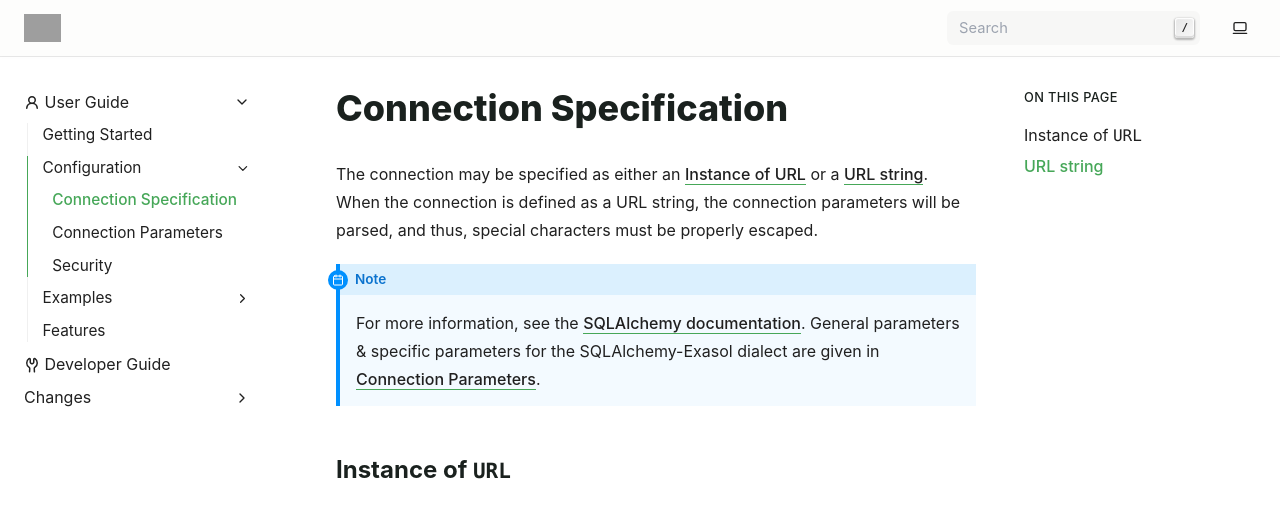
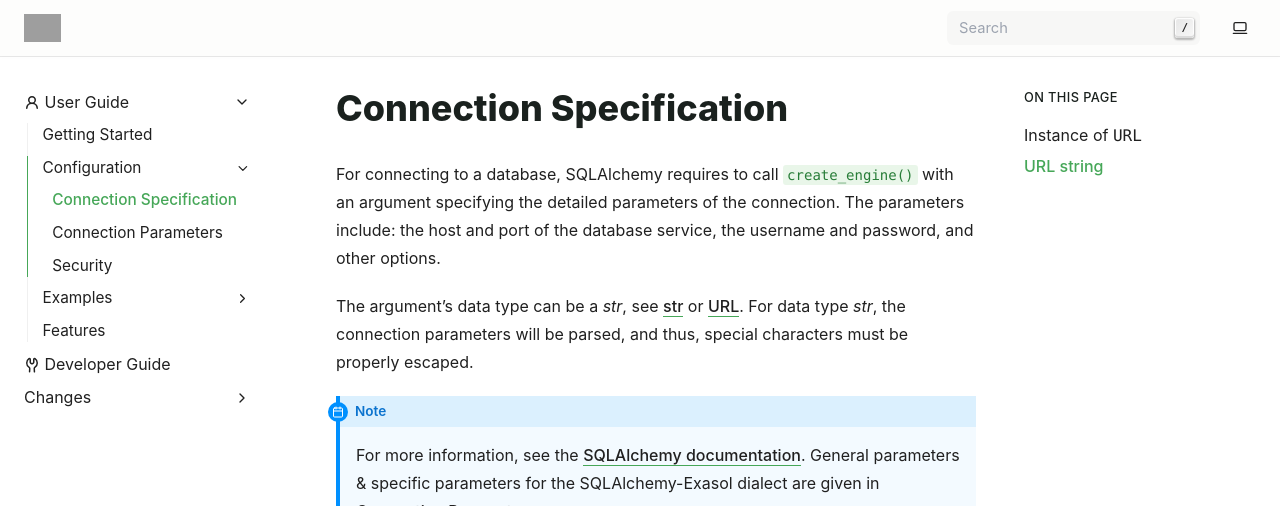
Before and after one commit to exasol/sqlalchemy-exasol, a Sphinx documentation site: the page built from doc/user_guide/configuration/connection_specification.rst, in a window 1280 px wide and 1148 px high, cut to the strip 0-506 px from the top of the window. Built offline with Sphinx 7.4.7, drawn with Linux system fonts in a browser that asks for light colours; grey boxes are pictures that could not be loaded.

Commit message:
Apply reviewer comments to connection specification page

```diff
--- a/doc/user_guide/configuration/connection_specification.rst
+++ b/doc/user_guide/configuration/connection_specification.rst
@@ -3,8 +3,12 @@
 Connection Specification
 ========================
 
-The connection may be specified as either an :ref:`instance_url` or a :ref:`url_string`.
-When the connection is defined as a URL string, the connection parameters will be
+For connecting to a database, SQLAlchemy requires to call ``create_engine()`` with an
+argument specifying the detailed parameters of the connection. The parameters include:
+the host and port of the database service, the username and password, and other options.
+
+The argument's data type can be a `str`, see :ref:`str <url_string>` or
+:ref:`URL <instance_url>`. For data type `str`, the connection parameters will be
 parsed, and thus, special characters must be properly escaped.
 
 .. note::
--- a/doc/user_guide/getting_started.rst
+++ b/doc/user_guide/getting_started.rst
@@ -36,8 +36,8 @@ For your first step, we recommend, running this on a safe-to-test database:
 
 ..  note::
 
-    The connection may be of data type :ref:`str <instance_url>` or a
-    :ref:`URL <url_string>`. The code examples throughout the User Guide use data
+    The connection may be of data type :ref:`str <url_string>` or a
+    :ref:`URL <instance_url>`. The code examples throughout the User Guide use data
     type ``URL``, as it is less complicated.
 
 Next Steps
```
